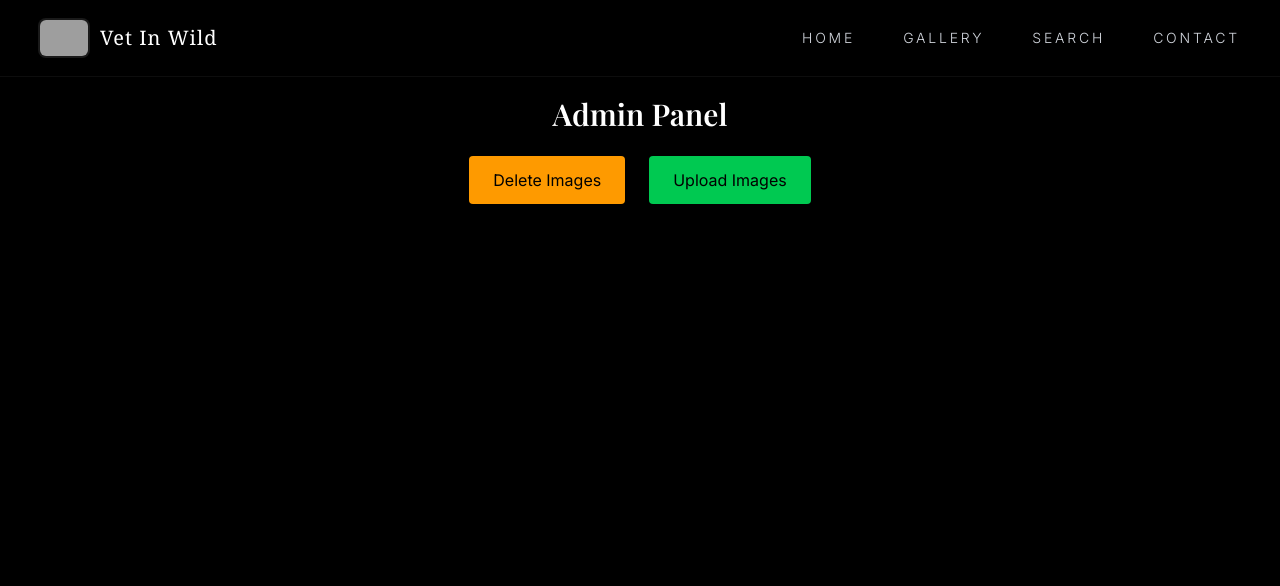
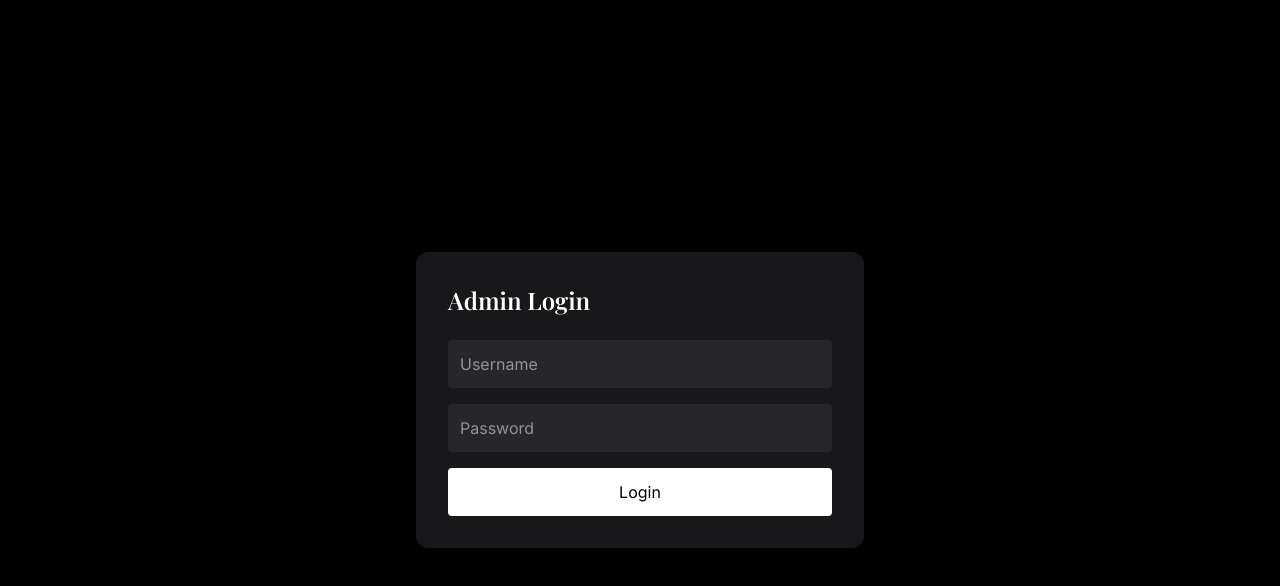
Before and after one commit to shubhagk/photo-portfolio, a React (Vite) app: page /admin in a window 1280 px wide. Shown: the top 586 px of the page. Built offline with nearby package versions, Linux system fonts and the light colour scheme; grey boxes are pictures that could not be loaded.

Commit message:
Added Admin Login and Logout

```diff
--- /dev/null
+++ b/src/components/admin/AdminLogin.jsx
@@ -0,0 +1,74 @@
+import { useState } from "react";
+
+export default function AdminLogin({ onLogin }) {
+  const [username, setUsername] = useState("");
+  const [password, setPassword] = useState("");
+  const [error, setError] = useState("");
+
+  const handleLogin = async (e) => {
+    e.preventDefault();
+    console.log("HANDLE LOGIN RUNNING");
+    try {
+      const res = await fetch(
+        "https://xg7ieiyyce.execute-api.eu-north-1.amazonaws.com/default/admin-login",
+        {
+          method: "POST",
+          headers: {
+            "Content-Type": "application/json",
+          },
+          body: JSON.stringify({
+            username,
+            password,
+          }),
+        },
+      );
+
+      const data = await res.json();
+
+      if (data.success) {
+        localStorage.setItem("adminLoggedIn", "true");
+
+        onLogin();
+      } else {
+        setError("Invalid credentials");
+      }
+    } catch (err) {
+      setError("Server error");
+    }
+  };
+
+  return (
+    <div className="flex items-center justify-center min-h-screen bg-black">
+      <form
+        onSubmit={handleLogin}
+        className="bg-zinc-900 p-8 rounded-xl w-full max-w-md"
+      >
+        <h1 className="text-2xl font-bold mb-6">Admin Login</h1>
+
+        <input
+          className="w-full mb-4 p-3 rounded bg-zinc-800"
+          placeholder="Username"
+          value={username}
+          onChange={(e) => setUsername(e.target.value)}
+        />
+
+        <input
+          type="password"
+          className="w-full mb-4 p-3 rounded bg-zinc-800"
+          placeholder="Password"
+          value={password}
+          onChange={(e) => setPassword(e.target.value)}
+        />
+
+        {error && <div className="text-red-400 mb-4">{error}</div>}
+
+        <button
+          type="submit"
+          className="w-full bg-white text-black py-3 rounded"
+        >
+          Login
+        </button>
+      </form>
+    </div>
+  );
+}
--- a/src/pages/Admin.jsx
+++ b/src/pages/Admin.jsx
@@ -1,22 +1,52 @@
 import { useState } from "react";
+
 import Navbar from "../components/Navbar.jsx";
 import AdminHome from "../components/admin/AdminHome.jsx";
 import ImageList from "../components/admin/ImageList.jsx";
 import UploadManager from "../components/admin/UploadManager.jsx";
+import AdminLogin from "../components/admin/AdminLogin.jsx";
 
 export default function Admin() {
   const [view, setView] = useState("home");
+
   const [refreshKey, setRefreshKey] = useState(0);
 
-  // 🔥 Trigger re-fetch in ImageList
+  const loggedIn = localStorage.getItem("adminLoggedIn") === "true";
+
   const triggerRefresh = () => {
     setRefreshKey((k) => k + 1);
   };
 
+  // NOT logged in
+  if (!loggedIn) {
+    return (
+      <AdminLogin
+        onLogin={() => {
+          localStorage.setItem("adminLoggedIn", "true");
+
+          window.location.reload();
+        }}
+      />
+    );
+  }
+
+  // Logged in
   return (
     <div className="min-h-screen bg-black text-white">
       <Navbar />
 
+      <div className="flex justify-end max-w-6xl mx-auto px-6 pt-24">
+        <button
+          onClick={() => {
+            localStorage.removeItem("adminLoggedIn");
+
+            window.location.reload();
+          }}
+          className="bg-red-600 hover:bg-red-700 px-4 py-2 rounded text-white"
+        >
+          Logout
+        </button>
+      </div>
       <div className="pt-24 max-w-6xl mx-auto px-6">
         {view === "home" && <AdminHome setView={setView} />}
 
```
